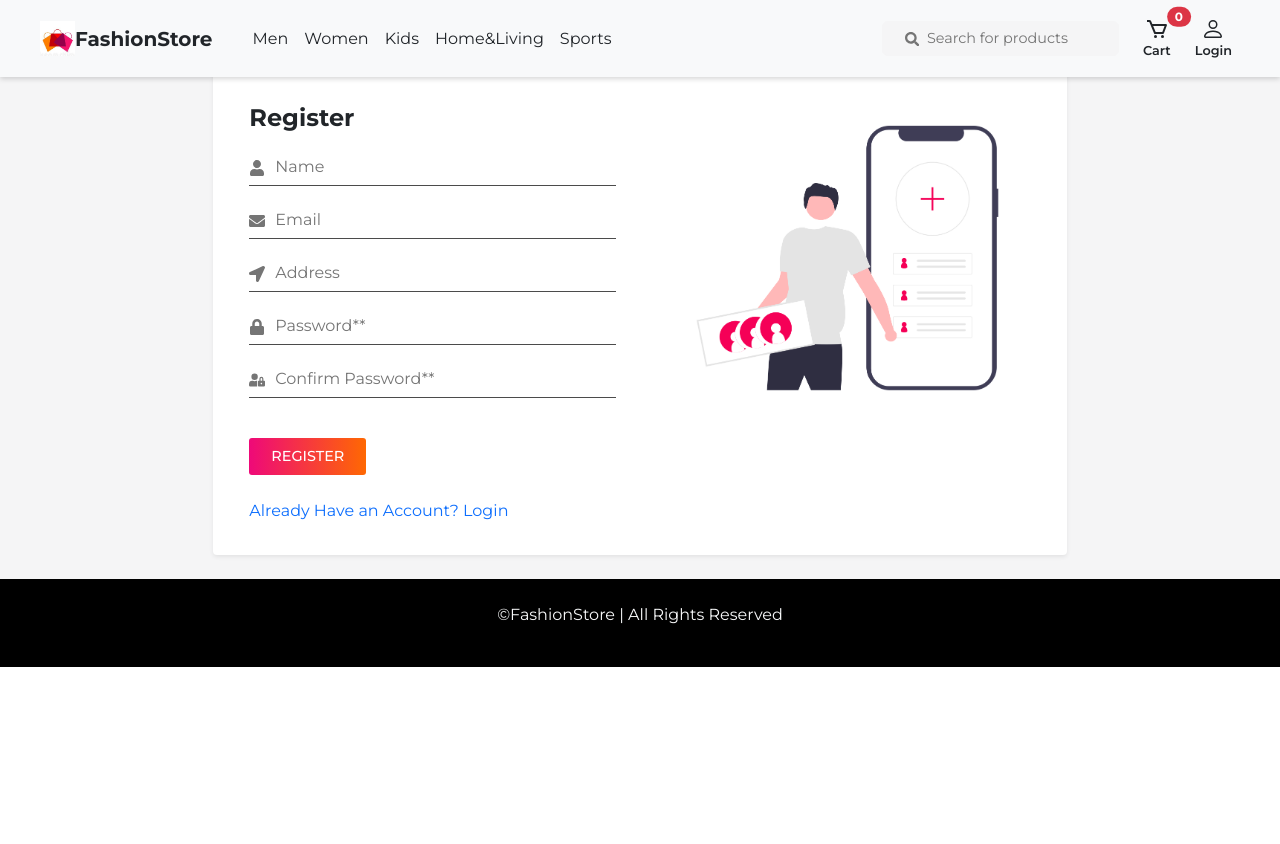
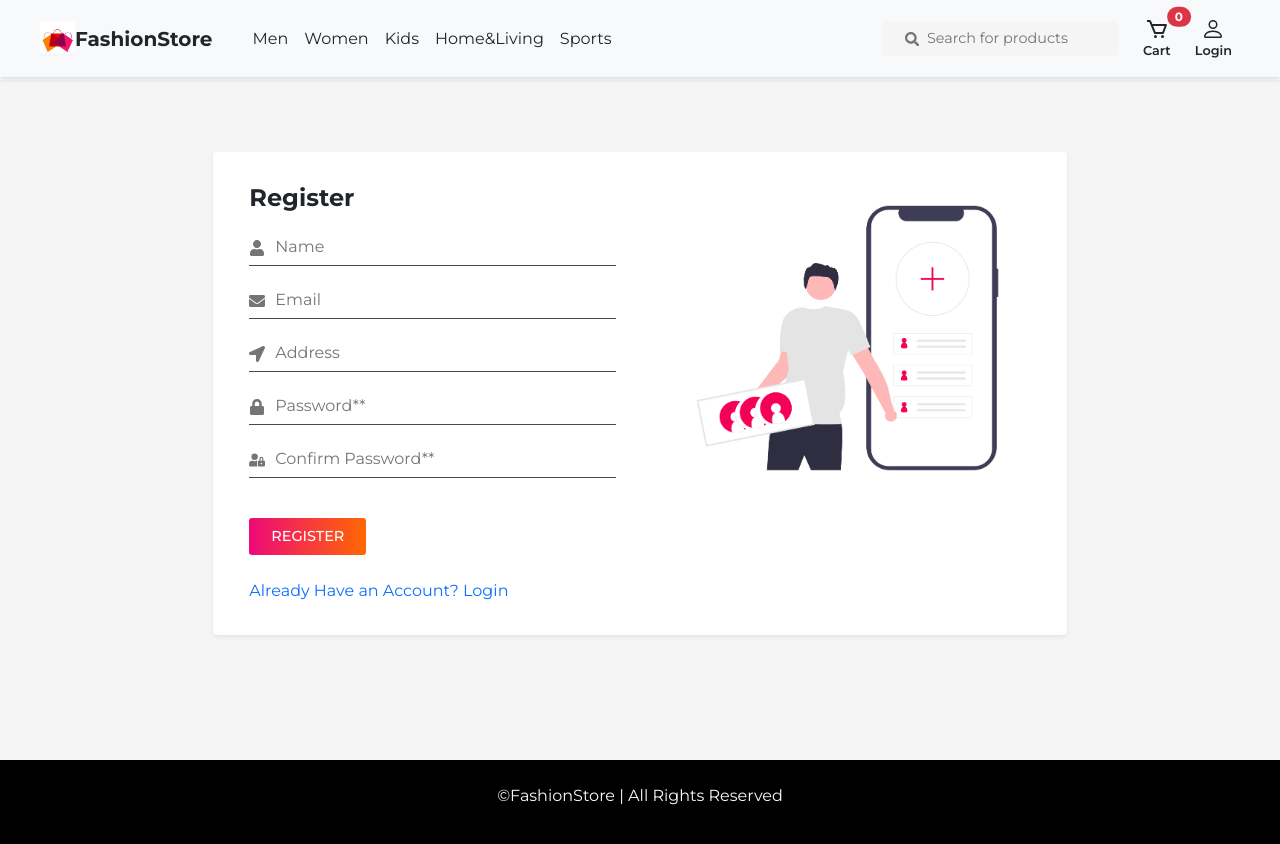
Before and after one commit to Ayush-Bulbule/FashionStore, a React (Create React App) app in the folder frontend/: page /register in a window 1280 px wide. Shown: the top 844 px of the page. Before the commit the page ends 800 px from the top, so only its background shows below. Built offline with nearby package versions, Linux system fonts and the light colour scheme.

Commit message:
Update index.css

```diff
--- a/frontend/src/index.css
+++ b/frontend/src/index.css
@@ -350,7 +350,8 @@ code {
 }
 
 .box {
-  min-height: 70vh;
+  margin-top: 10vh;
+  min-height: 85vh;
 }
 .form-control:focus,
 .form-select:focus {
```
